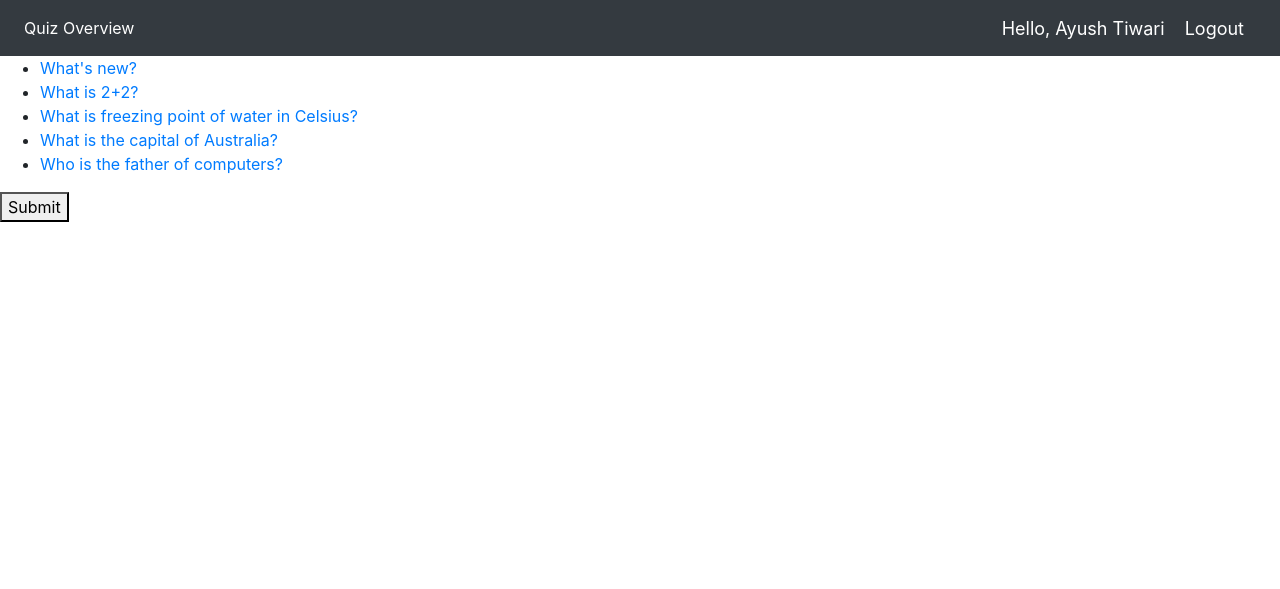
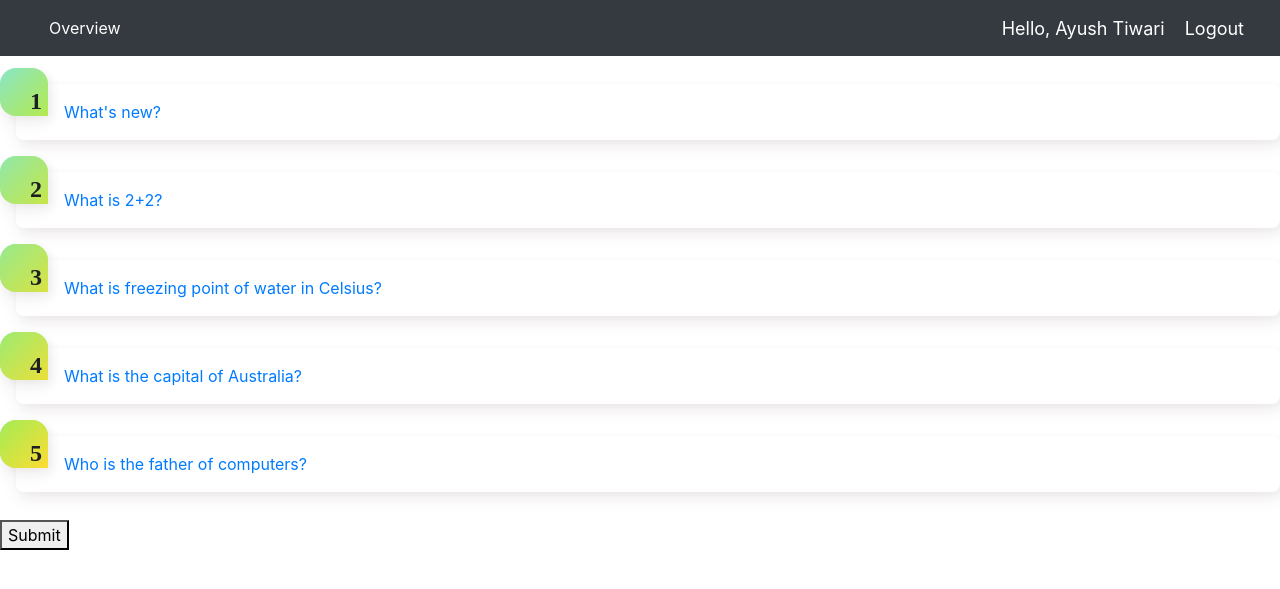
Before and after one commit to apt5366/Reckonsys_internship_Django_quizApp, a Django app: page /quiz/questions/1/ in a window 1280 px wide. Shown: the top 589 px of the page. Run offline with Django 3.2, Linux system fonts and the light colour scheme; data comes from the database, SQL or seed files in the repository; both versions use the stored data as it was after the commit; some libraries are stand-ins or nearby versions.

Commit message:
css login page and questions page done

```diff
--- a/quiz/static/quiz/style.css
+++ b/quiz/static/quiz/style.css
@@ -0,0 +1,169 @@
+/* ---------------------------------------------------------------------------------------------------- */
+
+/*FOR LOGIN PAGE, index.html page*/
+
+/* references: https://codepen.io/Strusovsky/pen/GxWPvJ */
+
+.signin{
+  position: relative;
+  height: 700px;
+  width: 500px;
+  margin: auto;
+  box-shadow: 0px 30px 125px -5px #000;}
+/*Background Img*/
+.back-img{
+  position: relative;
+  width: 100%;
+  height: 250px;
+  background: url('https://www.omnihotels.com/-/media/images/hotels/nycber/destinations/nyc-aerial-skyline.jpg?h=660&la=en&w=1170')no-repeat   center center;
+background-size: cover;
+}
+.layer {
+    background-color: rgba(33,150,243,0.5);
+    position: absolute;
+    top: 0;
+    left: 0;
+    width: 100%;
+    height: 100%;
+}
+.active{
+  padding-left: 25px;
+  color: #fff;
+}
+.nonactive {
+  color: rgba(255, 255, 255, 0.6);
+}
+.sign-in-text{
+  top: 175px;
+  position: absolute;
+  z-index: 1;
+}
+h2 {
+  padding-left: 15px;
+  font-size: 25px;
+  text-transform: uppercase;
+  display: inline-block;
+  font-weight: 300;
+}
+.point{
+  position: absolute;
+  z-index: 1;
+  color: #fff;
+  top: 235px;
+  padding-left: 50px;
+  font-size: 20px;
+}
+
+/*form-section*/
+.form-section{
+  padding: 70px 90px 70px 90px;
+}
+.keep-text{
+  font-size: 15px;
+  color: #BDBDBD;
+}
+.forgot-text{
+  font-size: 12px;
+  color: #BDBDBD;
+  text-align: right;
+}
+/*sign-in-btn*/
+.sign-in-btn{
+  width: 100%;
+  height: 75px;
+  position:absolute;
+  bottom:0;
+  border-radius: 0px;
+  background-color: rgba(63, 78, 191, 1);
+}
+
+
+
+
+/* ---------------------------------------------------------------------------------------------- */
+
+/* FOR LIST OF QUESTIONS, questions.html PAGE */
+
+/* <!-- references: https://codepen.io/Markshall/pen/ZEQBKpb --> */
+@import url(https://fonts.googleapis.com/css?family=Montserrat:900|Raleway:400,400i,700,700i);
+
+ol.gradient-list > li, ol.gradient-list > li::before {
+    box-shadow: 0.25rem 0.25rem 0.6rem rgba(0, 0, 0, 0.05), 0 0.5rem 1.125rem rgba(75, 0, 0, 0.05);
+    /*** STYLE ***/
+}
+
+*, *:before, *:after {
+    box-sizing: border-box;
+}
+
+ol.gradient-list {
+    counter-reset: gradient-counter;
+    list-style: none;
+    margin: 1.75rem 0;
+    padding-left: 1rem;
+  }
+  ol.gradient-list > li {
+    background: white;
+    border-radius: 0 0.5rem 0.5rem 0.5rem;
+    counter-increment: gradient-counter;
+    margin-top: 1rem;
+    min-height: 3rem;
+    padding: 1rem 1rem 1rem 3rem;
+    position: relative;
+  }
+  ol.gradient-list > li::before, ol.gradient-list > li::after {
+    background: linear-gradient(135deg, #83e4e2 0%, #a2ed56 100%);
+    border-radius: 1rem 1rem 0 1rem;
+    content: '';
+    height: 3rem;
+    left: -1rem;
+    overflow: hidden;
+    position: absolute;
+    top: -1rem;
+    width: 3rem;
+  }
+  ol.gradient-list > li::before {
+    align-items: flex-end;
+    content: counter(gradient-counter);
+    color: #1d1f20;
+    display: flex;
+    font: 900 1.5em/1 'Montserrat';
+    justify-content: flex-end;
+    padding: 0.125em 0.25em;
+    z-index: 1;
+  }
+  ol.gradient-list > li:nth-child(10n+1):before {
+    background: linear-gradient(135deg, rgba(162, 237, 86, 0.2) 0%, rgba(253, 220, 50, 0.2) 100%);
+  }
+  ol.gradient-list > li:nth-child(10n+2):before {
+    background: linear-gradient(135deg, rgba(162, 237, 86, 0.4) 0%, rgba(253, 220, 50, 0.4) 100%);
+  }
+  ol.gradient-list > li:nth-child(10n+3):before {
+    background: linear-gradient(135deg, rgba(162, 237, 86, 0.6) 0%, rgba(253, 220, 50, 0.6) 100%);
+  }
+  ol.gradient-list > li:nth-child(10n+4):before {
+    background: linear-gradient(135deg, rgba(162, 237, 86, 0.8) 0%, rgba(253, 220, 50, 0.8) 100%);
+  }
+  ol.gradient-list > li:nth-child(10n+5):before {
+    background: linear-gradient(135deg, #a2ed56 0%, #fddc32 100%);
+  }
+  ol.gradient-list > li:nth-child(10n+6):before {
+    background: linear-gradient(135deg, rgba(162, 237, 86, 0.8) 0%, rgba(253, 220, 50, 0.8) 100%);
+  }
+  ol.gradient-list > li:nth-child(10n+7):before {
+    background: linear-gradient(135deg, rgba(162, 237, 86, 0.6) 0%, rgba(253, 220, 50, 0.6) 100%);
+  }
+  ol.gradient-list > li:nth-child(10n+8):before {
+    background: linear-gradient(135deg, rgba(162, 237, 86, 0.4) 0%, rgba(253, 220, 50, 0.4) 100%);
+  }
+  ol.gradient-list > li:nth-child(10n+9):before {
+    background: linear-gradient(135deg, rgba(162, 237, 86, 0.2) 0%, rgba(253, 220, 50, 0.2) 100%);
+  }
+  ol.gradient-list > li:nth-child(10n+10):before {
+    background: linear-gradient(135deg, rgba(162, 237, 86, 0) 0%, rgba(253, 220, 50, 0) 100%);
+  }
+  ol.gradient-list > li + li {
+    margin-top: 2rem;
+  }
+
+  /* ---------------------------------------------------------------------------------------------- */
--- a/quiz/templates/quiz/navbar.html
+++ b/quiz/templates/quiz/navbar.html
@@ -20,7 +20,7 @@
 
     <ul class="navbar-nav">
         <li class="nav-item active">
-            <a class="nav-link" href="{% url 'quiz:questions' student_id=student.id %}">Quiz Overview</a>
+            <a class="nav-link" href="{% url 'quiz:questions' student_id=student.id %}">Overview</a>
           </li>
         </li>
 
--- a/quiz/templates/quiz/questions.html
+++ b/quiz/templates/quiz/questions.html
@@ -1,14 +1,17 @@
+<!-- references: https://codepen.io/Markshall/pen/ZEQBKpb -->
+
 {% extends 'quiz/dependencies.html' %}
 {% load static %}
 <link rel="stylesheet" type="text/css" href="{% static 'quiz/style.css' %}">
 
 {% block content %}
 {% if question_list %}
-    <ul>
+
+    <ol class="gradient-list">
     {% for question in question_list %}
     <li><a href="{% url 'quiz:detail' question_id=question.id student_id=student.id  %}">{{ question.question_text }}</a></li>
     {% endfor %}
-    </ul>
+    </ol>
 {% else %}
     <p>No Questions are available for this quiz. Please try next Quiz.</p>
 {% endif %}
```
Also changed, not shown: quiz/static/quiz/index.css (added, +141 -0 lines), quiz/templates/quiz/index.html (+21 -2 lines), db.sqlite3.
